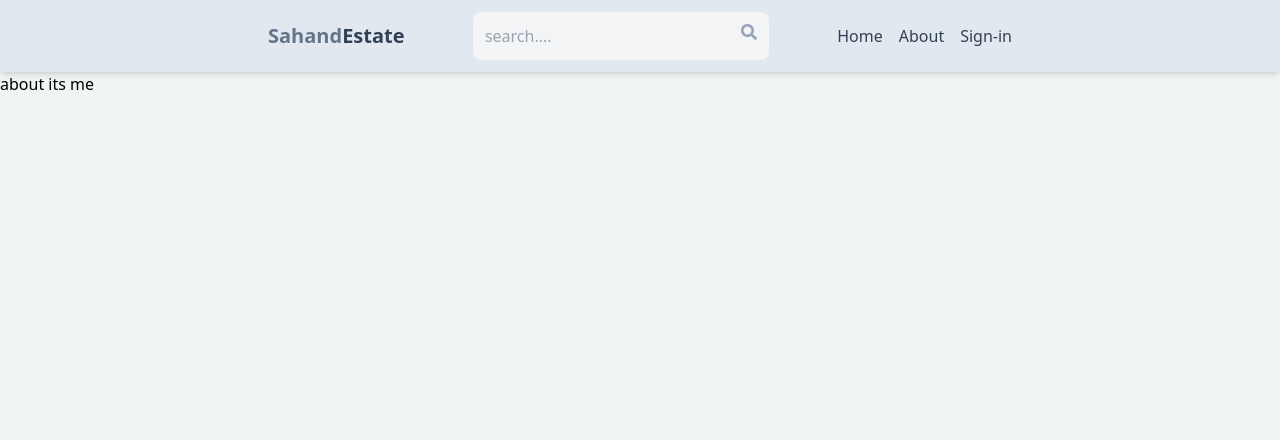
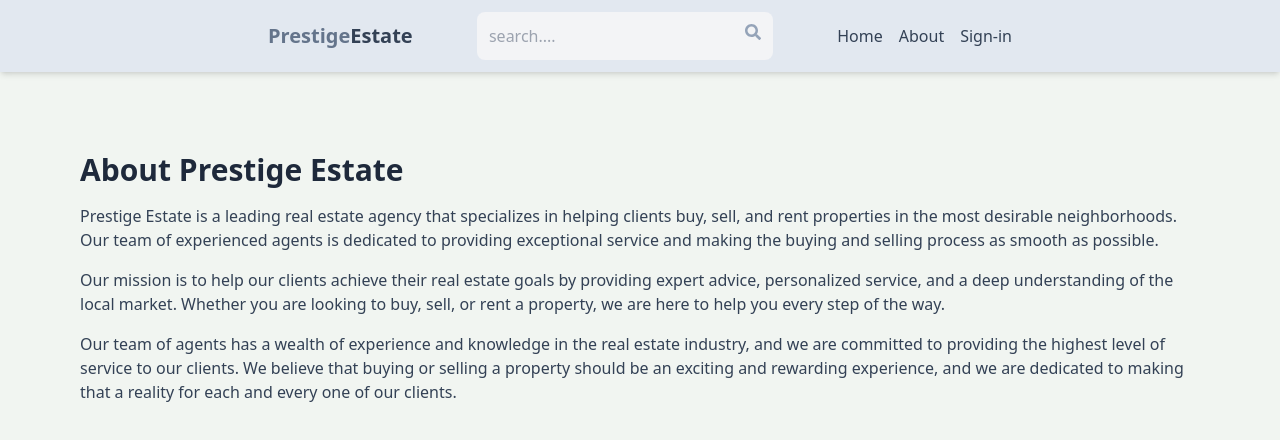
Before and after one commit to srishtirjk/mern-estates, a React (Vite) app in the folder client/: page /about in a window 1280 px wide. Shown: the top 440 px of the page. Built offline with nearby package versions, Linux system fonts and the light colour scheme.

Commit message:
create get user listing api route

```diff
--- a/client/src/components/header.jsx
+++ b/client/src/components/header.jsx
@@ -13,7 +13,7 @@
             <Link to='/'>
     <h3 className="font-bold  text-sm sm:text-xl flex flex-wrap">
 
-              <span className="text-slate-500">Sahand</span>
+              <span className="text-slate-500">Prestige</span>
               <span className="text-slate-700">Estate</span>
     </h3> </Link>
 
--- a/client/src/pages/CreateListing.jsx
+++ b/client/src/pages/CreateListing.jsx
@@ -153,7 +153,7 @@
   if(data.success === false ){
     setError(data.message)
   }
-  navigate(`/listing/${data._id}`)
+  navigate(`/listings/${data.id}`)
 
   }catch(error)
   {
--- a/client/src/pages/about.jsx
+++ b/client/src/pages/about.jsx
@@ -1,9 +1,23 @@
-
 
 export default function About() {
   return (
-    <div>
-      about its me
+    <div className='py-20 px-4 max-w-6xl mx-auto'>
+      <h1 className='text-3xl font-bold mb-4 text-slate-800'>About Prestige Estate</h1>
+      <p className='mb-4 text-slate-700'>Prestige Estate is a leading real estate agency that specializes in helping clients buy, sell, and rent properties in the most desirable neighborhoods. Our team of experienced agents is dedicated to providing exceptional service and making the buying and selling process as smooth as possible.</p>
+      <p className='mb-4 text-slate-700'>
+      Our mission is to help our clients achieve their real estate goals by providing expert advice, personalized service, and a deep understanding of the local market. Whether you are looking to buy, sell, or rent a property, we are here to help you every step of the way.
+      </p>
+      <p className='mb-4 text-slate-700'>Our team of agents has a wealth of experience and knowledge in the real estate industry, and we are committed to providing the highest level of service to our clients. We believe that buying or selling a property should be an exciting and rewarding experience, and we are dedicated to making that a reality for each and every one of our clients.</p>
     </div>
   )
 }
+
+
+
+// export default function About() {
+//   return (
+//     <div>
+//       about its me
+//     </div>
+//   )
+// }
```
Also changed, not shown: 2 other files (tests, documents, lock files or other folders).
